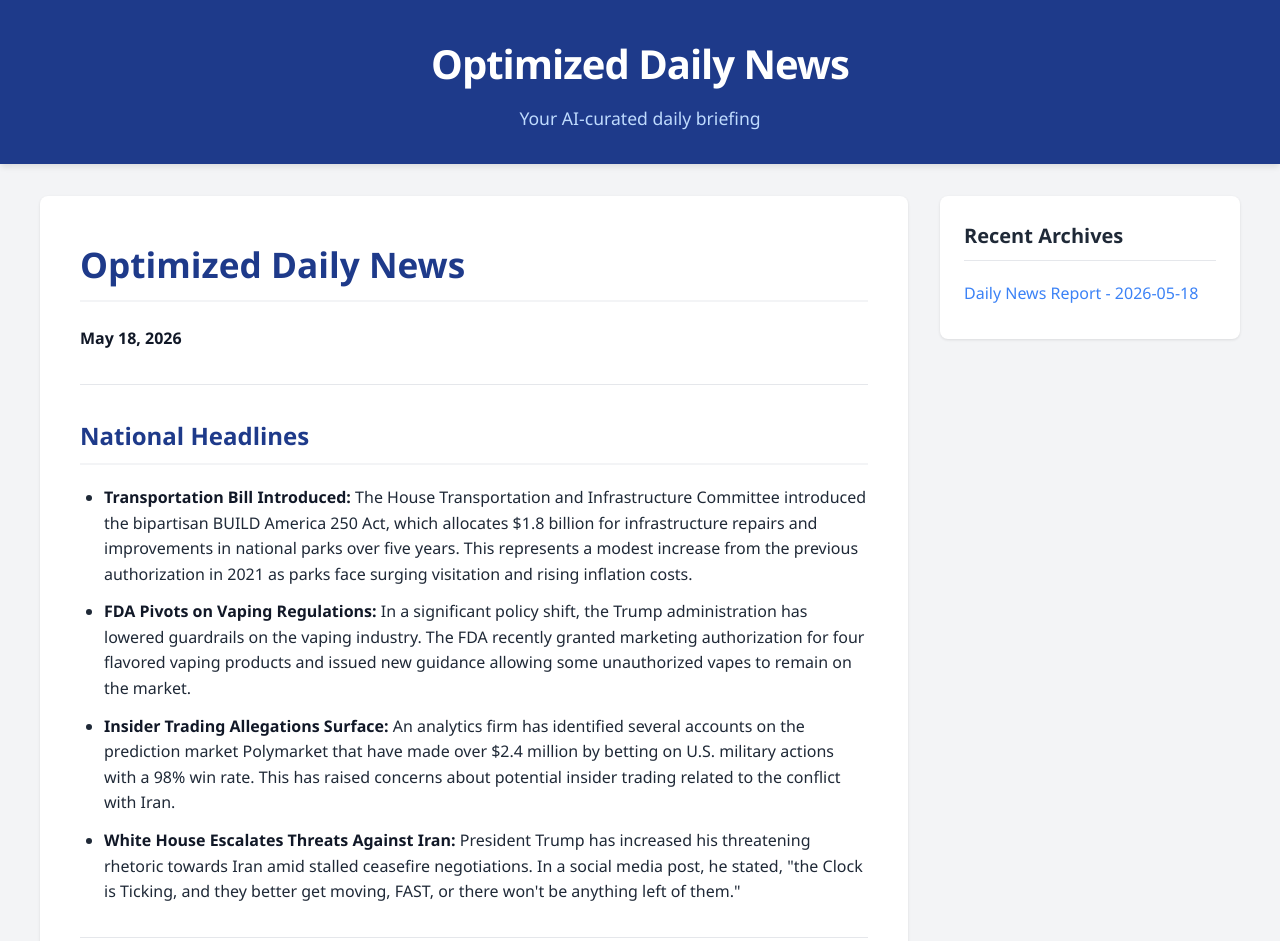
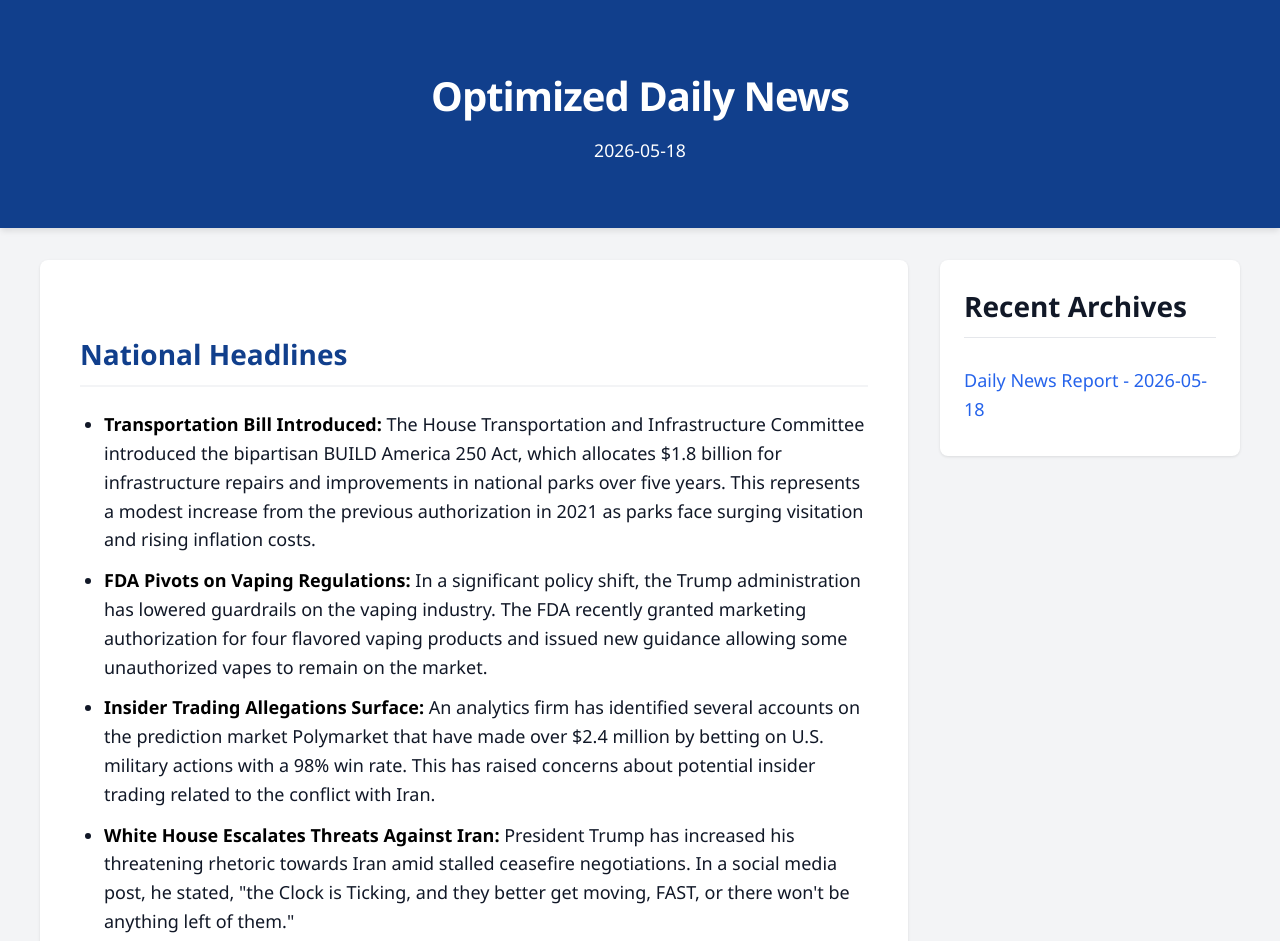
Before and after one commit to AryMir/daily-news-report, a website: page public/2026-05-18.html in a window 1280 px wide. Shown: the top 941 px of the page. Drawn offline with Linux system fonts and the light colour scheme.

Commit message:
Auto-update daily news for 2026-05-19

```diff
--- a/public/2026-05-18.html
+++ b/public/2026-05-18.html
@@ -6,12 +6,12 @@
     <title>Daily News Report - 2026-05-18</title>
     <style>
         :root {
-            --primary-blue: #1E3A8A;
+            --primary-blue: #113f8c;
             --bg-color: #f3f4f6;
             --content-bg: #ffffff;
-            --text-main: #1f2937;
-            --text-muted: #6b7280;
-            --accent: #3b82f6;
+            --text-main: #111827;
+            --text-muted: #4b5563;
+            --accent: #2563eb;
         }
         body {
             font-family: 'Segoe UI', system-ui, -apple-system, sans-serif;
@@ -20,11 +20,11 @@
             background-color: var(--bg-color);
             color: var(--text-main);
             line-height: 1.6;
+            font-size: 18px;
         }
         .header-banner {
             background-color: var(--primary-blue);
-            color: white;
-            padding: 2rem 1rem;
+            padding: 4rem 2rem;
             text-align: center;
             box-shadow: 0 4px 6px -1px rgba(0, 0, 0, 0.1);
         }
@@ -32,10 +32,11 @@
             margin: 0;
             font-size: 2.5rem;
             letter-spacing: -0.025em;
+            color: #ffffff;
         }
         .header-banner p {
             margin: 0.5rem 0 0;
-            color: #bfdbfe;
+            color: #ffffff;
             font-size: 1.1rem;
         }
         .container {
@@ -63,8 +64,8 @@
             padding-bottom: 0.5rem;
             margin-top: 2rem;
         }
-        .main-content h1 { font-size: 2.2rem; margin-top: 0; }
-        .main-content h2 { font-size: 1.5rem; }
+        .main-content h1 { font-size: 2.5rem; margin-top: 0; }
+        .main-content h2 { font-size: 28px; }
         .main-content ul {
             padding-left: 1.5rem;
             margin-bottom: 1.5rem;
@@ -73,7 +74,7 @@
             margin-bottom: 0.75rem;
         }
         .main-content strong {
-            color: #111827;
+            color: #000000;
         }
         .table-container {
             overflow-x: auto;
@@ -111,7 +112,7 @@
         .sidebar h3 {
             margin-top: 0;
             color: var(--text-main);
-            font-size: 1.25rem;
+            font-size: 28px;
             border-bottom: 1px solid #e5e7eb;
             padding-bottom: 0.5rem;
         }
@@ -137,15 +138,12 @@
 <body>
     <header class="header-banner">
         <h1>Optimized Daily News</h1>
-        <p>Your AI-curated daily briefing</p>
+        <p>2026-05-18</p>
     </header>
 
     <div class="container">
         <main class="main-content">
-            <h1>Optimized Daily News</h1>
-<p><strong>May 18, 2026</strong></p>
-<hr>
-<h2>National Headlines</h2>
+            <h2>National Headlines</h2>
 <ul>
 <li><strong>Transportation Bill Introduced:</strong> The House Transportation and Infrastructure Committee introduced the bipartisan BUILD America 250 Act, which allocates $1.8 billion for infrastructure repairs and improvements in national parks over five years. This represents a modest increase from the previous authorization in 2021 as parks face surging visitation and rising inflation costs.</li>
 <li><strong>FDA Pivots on Vaping Regulations:</strong> In a significant policy shift, the Trump administration has lowered guardrails on the vaping industry. The FDA recently granted marketing authorization for four flavored vaping products and issued new guidance allowing some unauthorized vapes to remain on the market.</li>
```
Also changed, not shown: public/index.html (+14 -16 lines), 2 other files.
